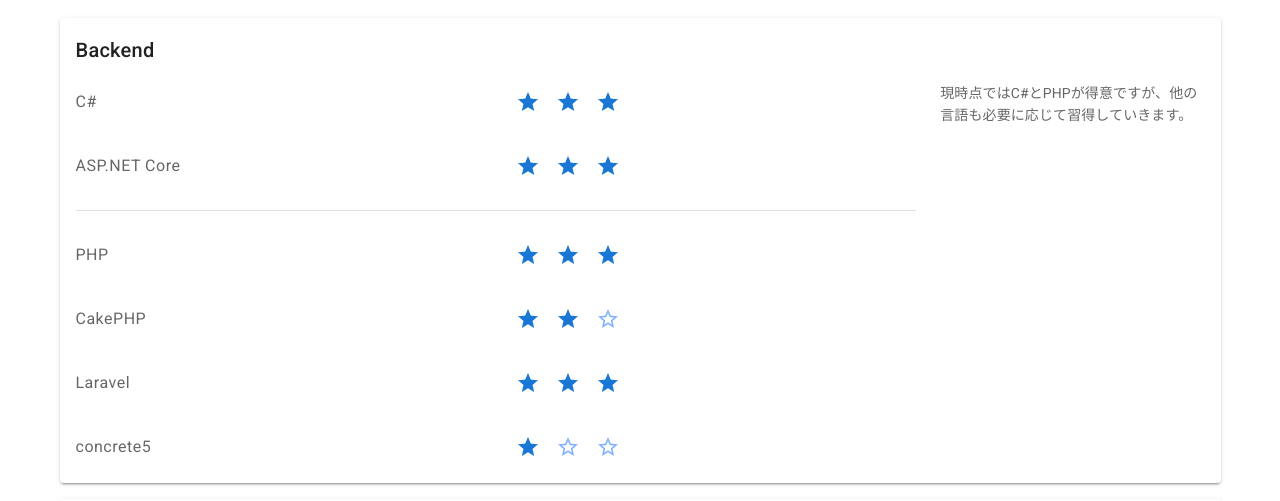
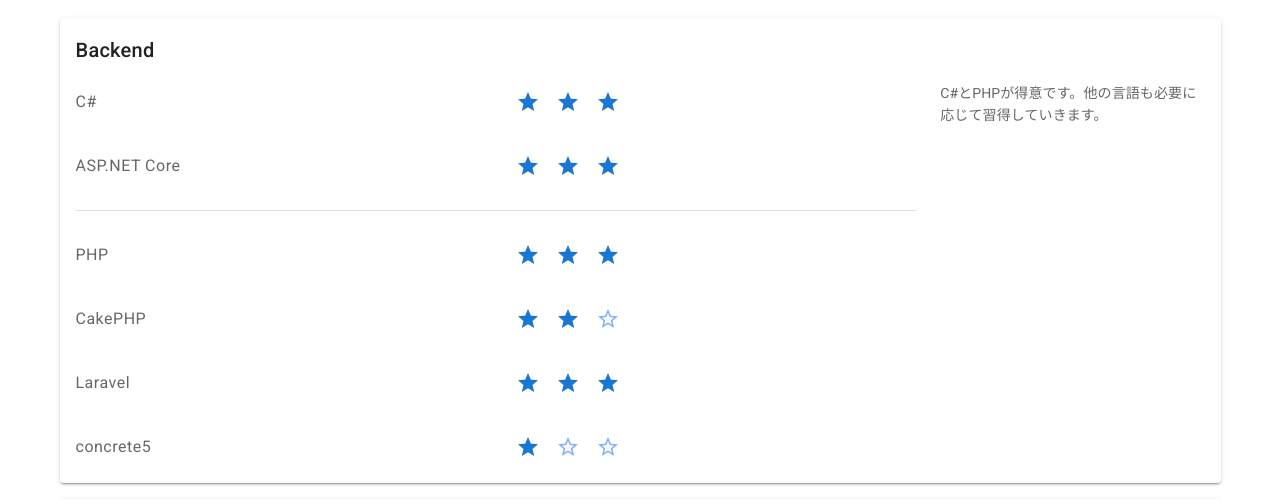
Before and after one commit to yaso28/portfolio-vue, a Vue app in the folder src/: page /skills in a window 1280 px wide. Shown: the part 122-623 px from the top of the page. Built offline with nearby package versions, Linux system fonts and the light colour scheme.

Commit message:
文章を改変

```diff
--- a/src/src/views/Skills.vue
+++ b/src/src/views/Skills.vue
@@ -79,7 +79,7 @@
             { name: 'Laravel', rate: 3 },
             { name: 'concrete5', rate: 1 }
           ],
-          comment: '現時点ではC#とPHPが得意ですが、他の言語も必要に応じて習得していきます。'
+          comment: 'C#とPHPが得意です。他の言語も必要に応じて習得していきます。'
         },
         {
           title: 'Frontend',
--- a/src/src/views/Works.vue
+++ b/src/src/views/Works.vue
@@ -61,8 +61,8 @@
             { name: 'ソースコード（バックエンド）', href: 'https://github.com/yaso28/schedule-reservation-backend' }
           ],
           comments: [
-            '趣味の競技かるたで所属会の練習会場を予約する業務を担当しており、業務効率化のため予約状況の管理と練習予定の公開を行うWebシステムを開発しました。',
-            'SPA + APIという構成のWebシステムを開発するのはこれが初めてであり、認証周りで試行錯誤しましたがクッキーベースのセッション認証について理解を深める事ができました。またテストコードを作成しながら開発する事で、テストしやすいコードの書き方を学べました。'
+            '趣味の競技かるたで所属会の練習会場を予約する業務を担当しており、煩雑だった予約状況の管理を簡略化するために独力で開発しました。このシステムによって予約状況の把握が容易になるとともに、以前は別途作業していた練習予定のメール送信およびWeb公開も効率よく行えるようになりました。',
+            'SPA + APIという構成のWebシステムを開発するのはこれが初めてであり、認証周りで試行錯誤しましたがクッキーベースのセッション認証について理解を深める事ができました。またテストコードを作成しながら開発する事で、テストしやすいコードの書き方を学びました。'
           ]
         },
         {
```
